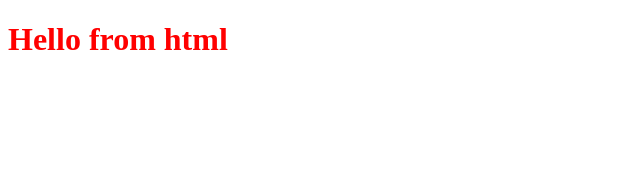
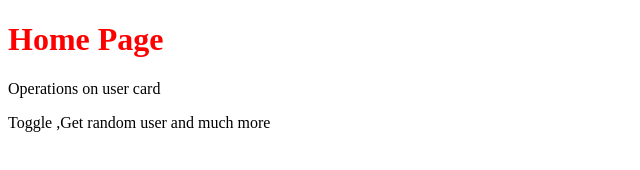
Before and after one commit to jakkaanjali/autosuggest, a website: page frontend/index.html in a window 1280 px wide. Shown: the whole page, without its empty margins (0-640 px from the left). Drawn offline with Linux system fonts and the light colour scheme.

Commit message:
tag commit

```diff
--- a/frontend/index.html
+++ b/frontend/index.html
@@ -7,7 +7,9 @@
     <link rel="stylesheet" href="index.css">
 </head>
 <body>
-    <h1>Hello from html</h1>
+   <h1>Home Page</h1>
+   <p>Operations on user card</p>
+   <p>Toggle ,Get random user and much more</p>
     <script src="index.js"></script>
 </body>
 </html>
```
